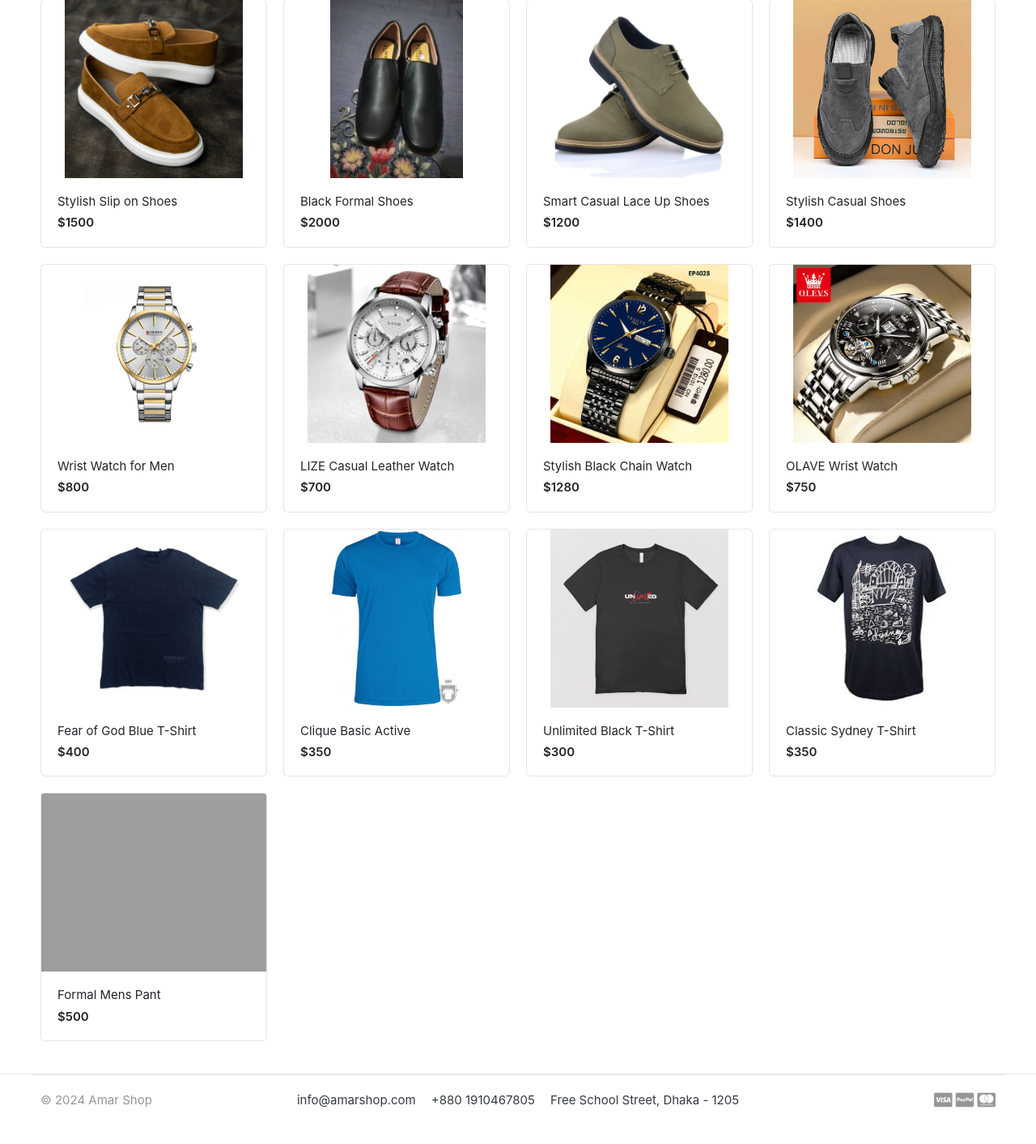
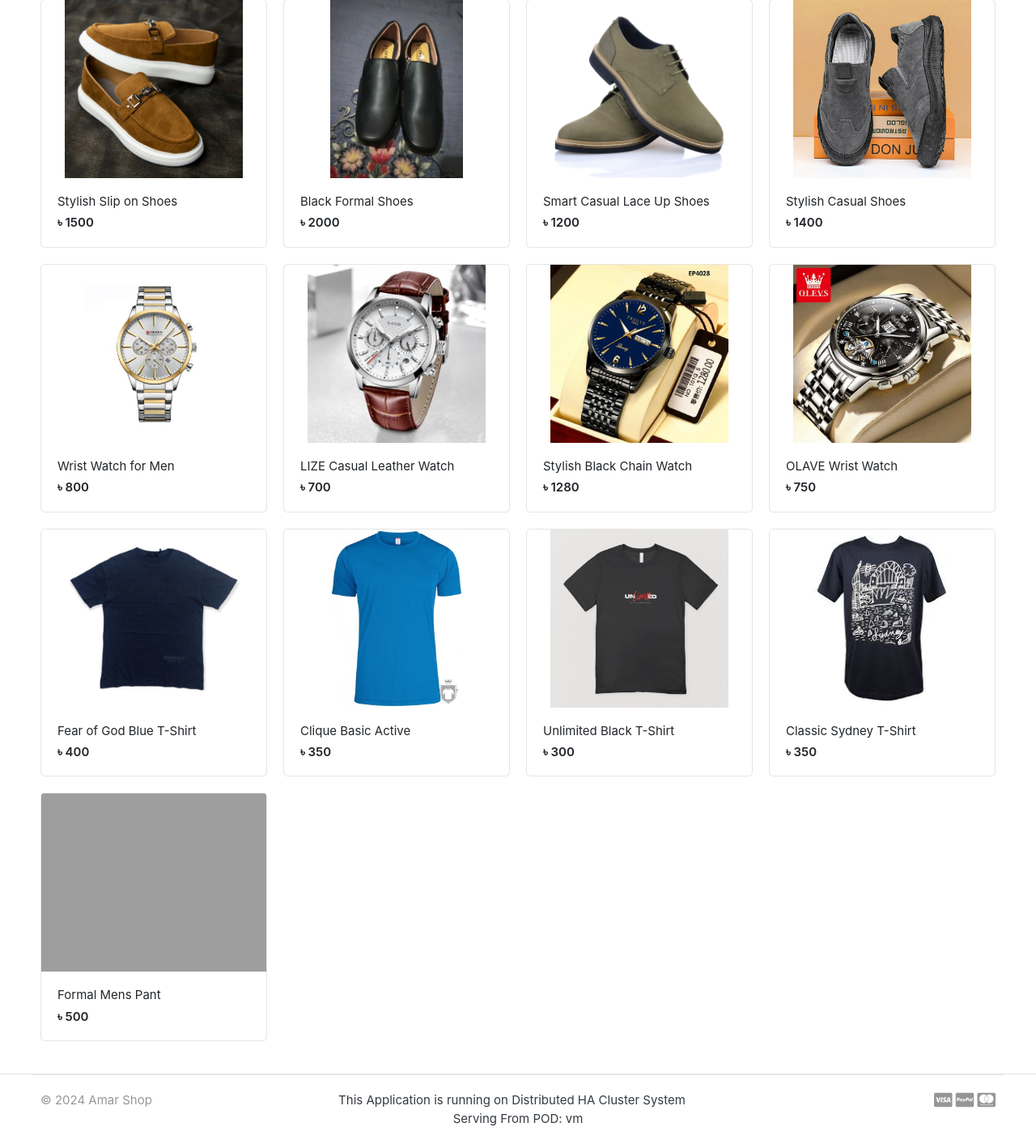
Before and after one commit to msalahuddin267/Ecommerce, a Django app: page / in a window 1280 px wide. Shown: the part 604-2017 px from the top of the page at 81% size. Before the commit the page ends 1972 px from the top, so only its background shows below. Run offline with Django 4.2, Linux system fonts and the light colour scheme; data comes from the database, SQL or seed files in the repository; both versions use the stored data as it was after the commit; some libraries are stand-ins or nearby versions; some web fonts are replaced; grey boxes are pictures that could not be loaded.

Commit message:
Show Hostname Dynamically and Updated Container File

```diff
--- a/amar_shop/views.py
+++ b/amar_shop/views.py
@@ -1,6 +1,8 @@
 from django.shortcuts import render
 from store.models import Product
+import socket
 
 def home(request):
     products = Product.objects.filter(is_available = True)
-    return render(request, 'index.html', {'products':products})
+    pod = socket.gethostname()
+    return render(request, 'index.html', {'products':products, 'pod':pod})
--- a/store/templates/store/product_detail.html
+++ b/store/templates/store/product_detail.html
@@ -19,7 +19,7 @@
                 <h2 class="title">{{product.product_name}}</h2>
 
                 <div class="mb-3">
-                  <var class="price h4">${{product.price}}</var>
+                  <var class="price h4">৳{{product.price}}</var>
                 </div>
 
                 <p>
--- a/store/templates/store/store.html
+++ b/store/templates/store/store.html
@@ -61,7 +61,7 @@
 				<div class="fix-height">
 					<a href="{% url 'product_detail' item.category.slug item.slug %}" class="title">{{item.product_name}}</a>
 					<div class="price-wrap mt-2">
-						<span class="price">${{item.price}}</span>
+						<span class="price">৳ {{item.price}}</span>
 					</div> <!-- price-wrap.// -->
 				</div>
 				<a href="#" class="btn btn-block btn-success">Added to cart </a>
--- a/templates/base.html
+++ b/templates/base.html
@@ -160,9 +160,9 @@
 				<p class="text-muted"> &copy 2024 Amar Shop </p>
 			</div>
 			<div class="col-md-8 text-md-center">
-				<span  class="px-2">info@amarshop.com</span>
-				<span  class="px-2">+880 1910467805</span>
-				<span  class="px-2">Free School Street, Dhaka - 1205</span>
+				<span  class="px-2">This Application is running on Distributed HA Cluster System</span>
+				<span  class="px-2"><br></span>
+				<span  class="px-2">Serving From POD: {{pod}}</span>
 			</div>
 			<div class="col-md-2 text-md-right text-muted">
 				<i class="fab fa-lg fa-cc-visa"></i>
--- a/templates/index.html
+++ b/templates/index.html
@@ -29,7 +29,7 @@
 			<a href="{% url 'product_detail' item.category.slug item.slug %}" class="img-wrap"> <img src="{{item.image.url}}"> </a>
 			<figcaption class="info-wrap">
 				<a href="{% url 'product_detail' item.category.slug item.slug %}" class="title">{{item.product_name}}</a>
-				<div class="price mt-1">${{item.price}}</div> <!-- price-wrap.// -->
+				<div class="price mt-1">৳ {{item.price}}</div> <!-- price-wrap.// -->
 			</figcaption>
 		</div>
 	</div>
```
Also changed, not shown: cart/templates/cart/cart.html (+5 -5 lines), db.sqlite3, 1 other file.
